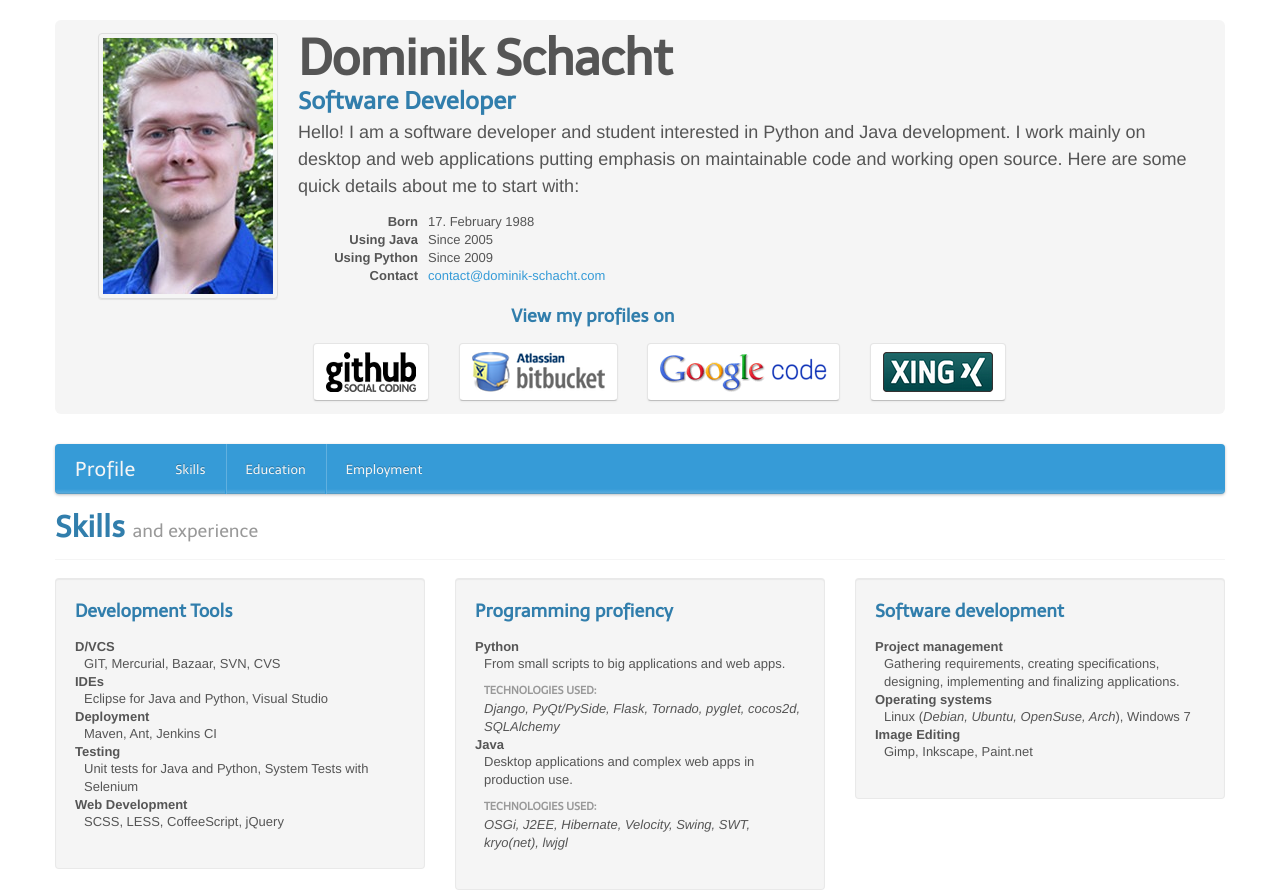
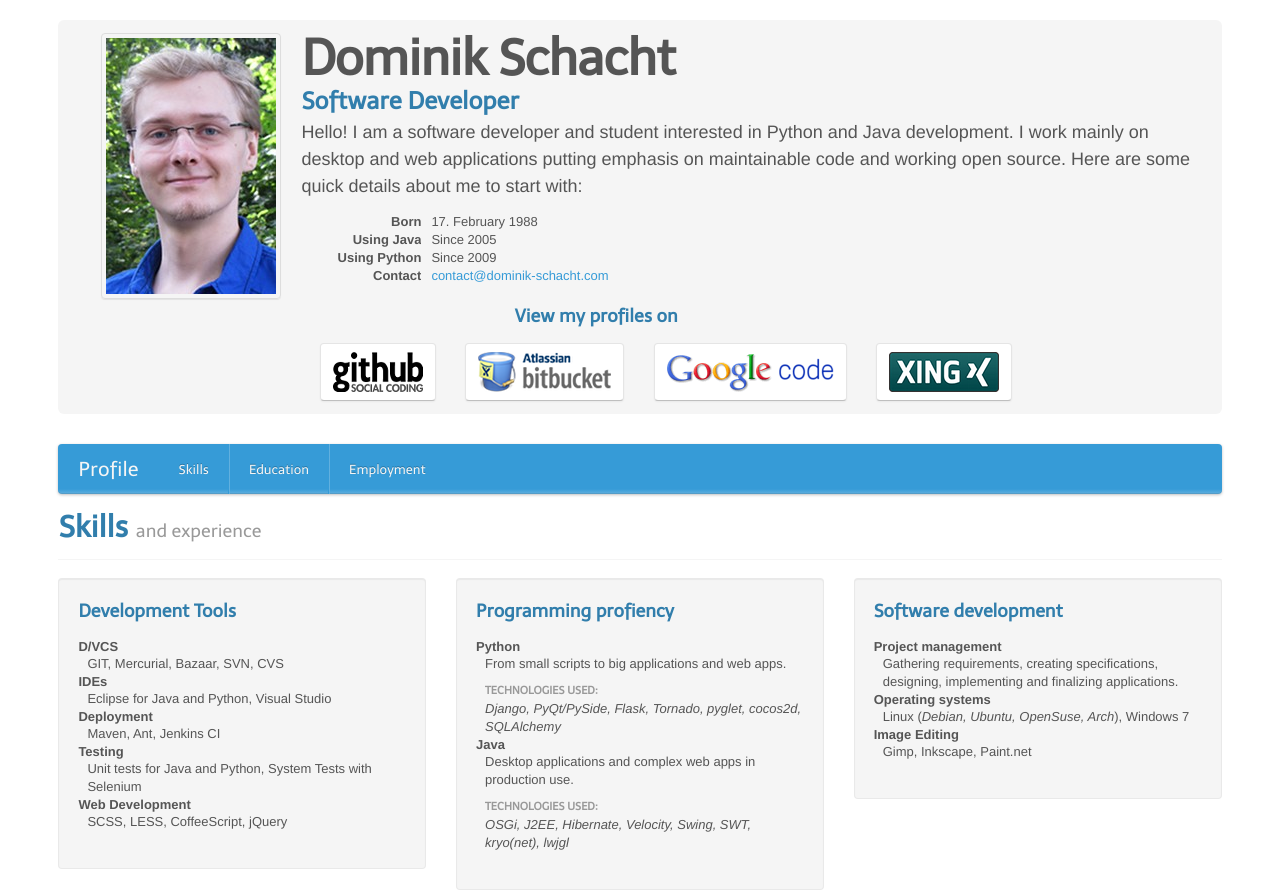
Before and after one commit to dominiks/dominiks.github.com, a plain HTML site: page index.html in a window 1280 px wide. Shown: the top 893 px of the page. Drawn offline with Linux system fonts and the light colour scheme.

Commit message:
Extracted css to scss file. Changed layout in index.html to use fluid everywhere.

```diff
--- /dev/null
+++ b/_scss/base.scss
@@ -0,0 +1,27 @@
+/* base.scss
+ * SCSS-stylesheet used by all pages.
+ */
+
+body {
+    padding-top: 20px;
+    padding-bottom: 40px;
+    padding-left: 3%;
+    padding-right: 3%;
+}
+
+div#profiles {
+    text-align: center;
+    margin-top: 1em;
+
+    a {
+        margin-left: 2em;
+    }
+
+    img {
+    margin: 4px 2px 4px 2px;
+    }
+}
+
+.hero-unit h1 {
+    font-size: 50px;
+}
--- a/index.html
+++ b/index.html
@@ -7,30 +7,8 @@
 <meta name="author" content="Dominik Schacht">
 
 <link href="assets/css/bootstrap.min.css" rel="stylesheet">
-<style type="text/css">
-body {
-    padding-top: 20px;
-    padding-bottom: 40px;
-}
-
-div#profiles {
-    text-align: center;
-    margin-top: 1em;
-}
-
-div#profiles a {
-    margin-left: 2em;
-}
-
-div#profiles img {
-    margin: 4px 2px 4px 2px;
-}
-.hero-unit h1 {
-    font-size: 50px;
-}
-
-</style>
 <link href="assets/css/bootstrap-responsive.css" rel="stylesheet">
+<link href="assets/css/base.css" rel="stylesheet">
 
 <!--[if lt IE 9]>
 		<script src="http://html5shim.googlecode.com/svn/trunk/html5.js"></script>
@@ -40,7 +18,7 @@ div#profiles img {
 
 <body>
 
-    <div class="container">
+    <div class="container-fluid">
 
         <!-- Hero Unit for greeting -->
         <div class="hero-unit" style="padding: 1em;">
@@ -72,7 +50,7 @@ div#profiles img {
                     </dl>
             </div>
 
-            <div class="row" style="margin-left: 1em;">
+            <div class="row-fluid" style="margin-left: 1em;">
                 <h3 class="offset4">View my profiles on</h3>
                 <div id="profiles">
                     <a class="btn" href="https://github.com/dominiks"
```
Also changed, not shown: assets/css/base.css (added).
